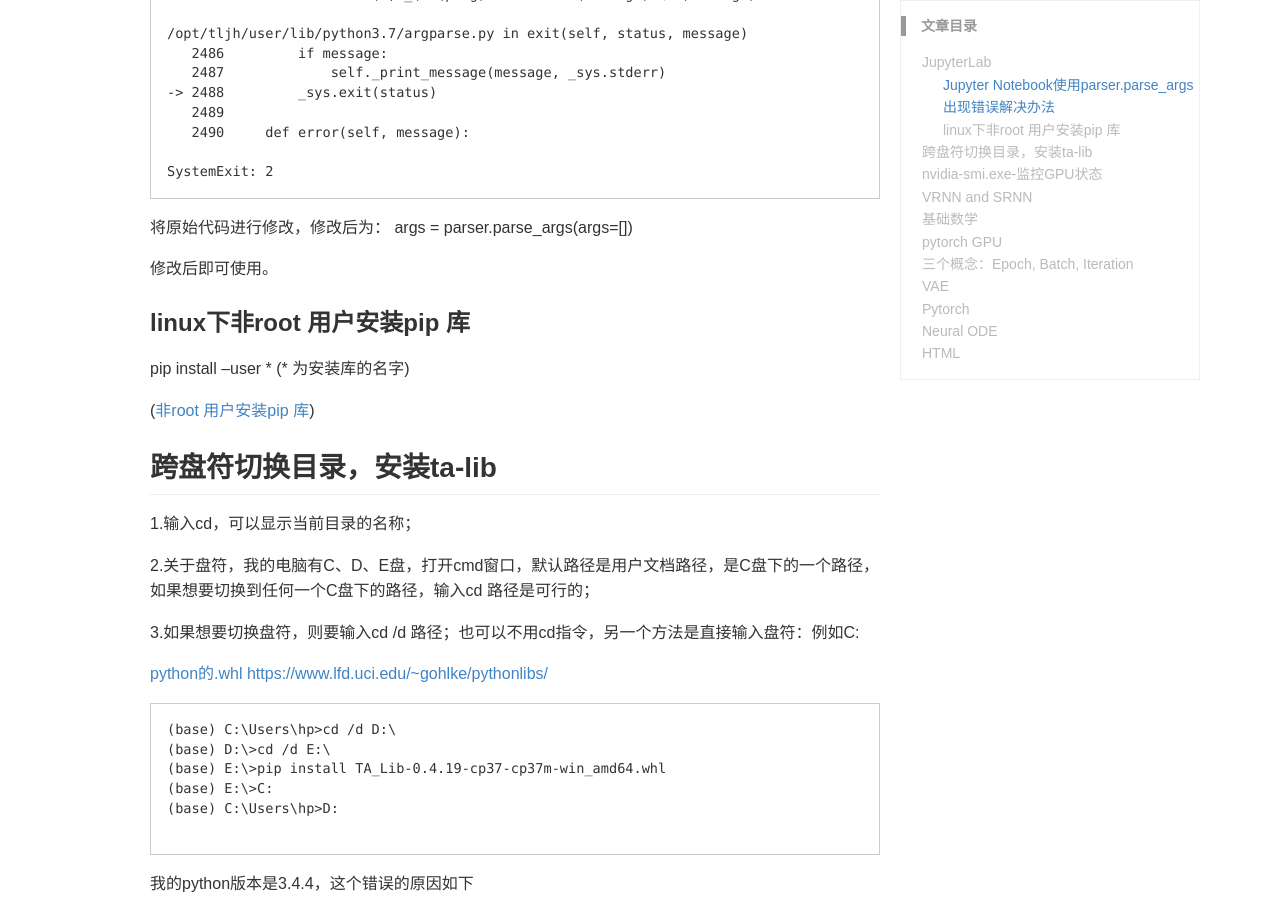
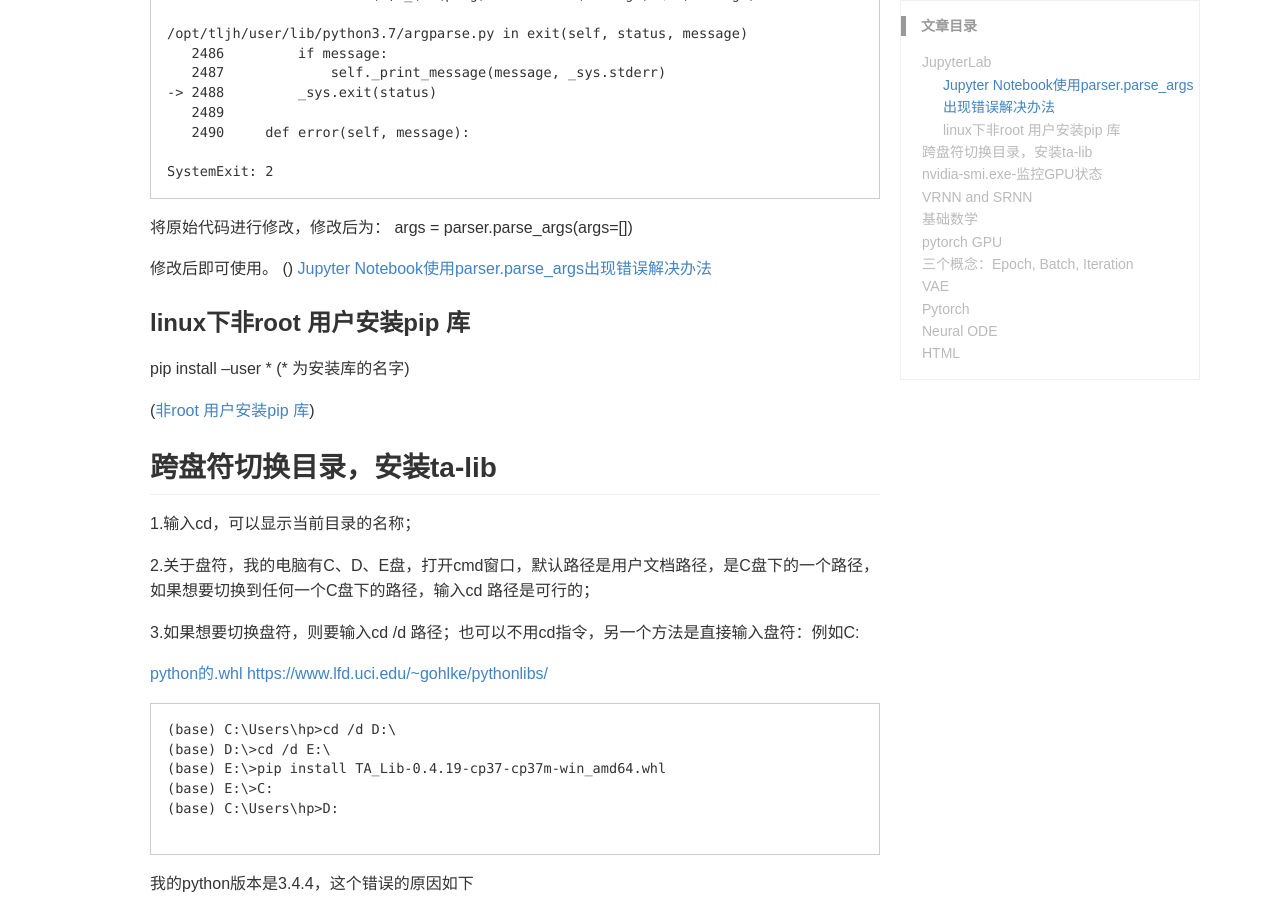
Before and after one commit to MAO202012/MAO202012.github.io, a Jekyll site: the page built from _wiki/xuexizhuji.md, in a window 1280 px wide and 900 px high, scrolled down 862 px. Built offline with Jekyll 4.4.1, drawn with Linux system fonts in a browser that asks for light colours; some web fonts are replaced; a style sheet for code colours, icons or effects is not loaded.

Commit message:
Update xuexizhuji.md

```diff
--- a/_wiki/xuexizhuji.md
+++ b/_wiki/xuexizhuji.md
@@ -50,6 +50,8 @@ SystemExit: 2
 args = parser.parse_args(args=[])
 
 修改后即可使用。
+()
+[Jupyter Notebook使用parser.parse_args出现错误解决办法](https://blog.csdn.net/qq_34277608/article/details/97369630)
 
 ### linux下非root 用户安装pip 库
 
```
